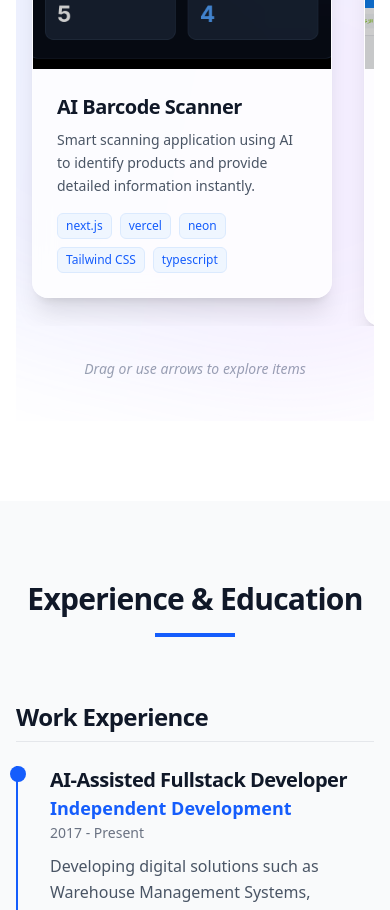
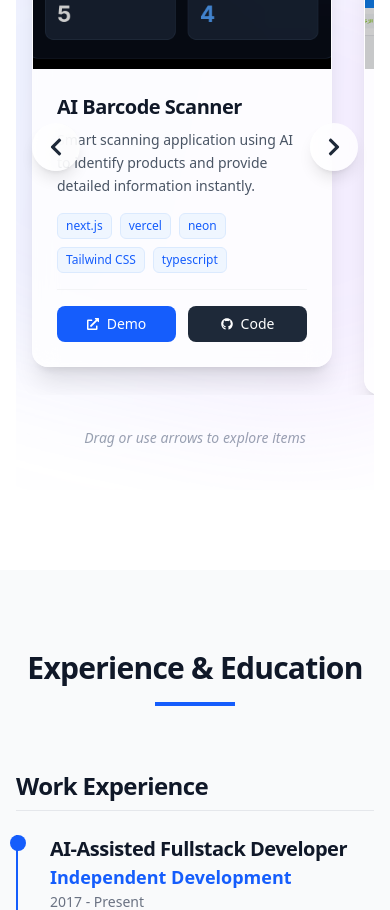
Before and after one commit to hambaliairz-ship-it/portofolio-ai, a Next.js app: page / in a window 390 px wide. Shown: the part 3400-4310 px from the top of the page. Built offline with nearby package versions, Linux system fonts and the light colour scheme.

Commit message:
fix: restore mobile nav visibility and add mobile action buttons

```diff
--- a/komponen/organisme/portfolio-carousel/PortfolioCarousel.js
+++ b/komponen/organisme/portfolio-carousel/PortfolioCarousel.js
@@ -35,10 +35,9 @@ const PortfolioCarousel = ({ projects }) => {
             {/* Background decoration */}
             <div className="absolute top-1/2 left-1/2 -translate-x-1/2 -translate-y-1/2 w-[200%] h-[500px] bg-linear-to-r from-blue-500/10 to-purple-500/10 rotate-12 blur-3xl rounded-full z-0 pointer-events-none" />
 
-            {/* Navigation Arrows */}
             <button
                 onClick={slideLeft}
-                className="absolute left-4 top-1/2 -translate-y-1/2 z-20 w-12 h-12 flex items-center justify-center bg-white/80 dark:bg-gray-800/80 backdrop-blur-md rounded-full shadow-lg text-gray-800 dark:text-white hover:bg-white dark:hover:bg-gray-700 transition-all duration-300 transform hover:scale-110 focus:outline-hidden opacity-0 translate-x-4 group-hover/carousel:opacity-100 group-hover/carousel:translate-x-0 group-active/carousel:opacity-100 group-active/carousel:translate-x-0"
+                className="absolute left-4 top-1/2 -translate-y-1/2 z-20 w-12 h-12 flex items-center justify-center bg-white/80 dark:bg-gray-800/80 backdrop-blur-md rounded-full shadow-lg text-gray-800 dark:text-white hover:bg-white dark:hover:bg-gray-700 transition-all duration-300 transform hover:scale-110 focus:outline-hidden opacity-100 translate-x-0 md:opacity-0 md:translate-x-4 md:group-hover/carousel:opacity-100 md:group-hover/carousel:translate-x-0"
                 aria-label="Previous project"
             >
                 <FaChevronLeft className="text-xl" />
@@ -46,7 +45,7 @@ const PortfolioCarousel = ({ projects }) => {
 
             <button
                 onClick={slideRight}
-                className="absolute right-4 top-1/2 -translate-y-1/2 z-20 w-12 h-12 flex items-center justify-center bg-white/80 dark:bg-gray-800/80 backdrop-blur-md rounded-full shadow-lg text-gray-800 dark:text-white hover:bg-white dark:hover:bg-gray-700 transition-all duration-300 transform hover:scale-110 focus:outline-hidden opacity-0 -translate-x-4 group-hover/carousel:opacity-100 group-hover/carousel:translate-x-0 group-active/carousel:opacity-100 group-active/carousel:translate-x-0"
+                className="absolute right-4 top-1/2 -translate-y-1/2 z-20 w-12 h-12 flex items-center justify-center bg-white/80 dark:bg-gray-800/80 backdrop-blur-md rounded-full shadow-lg text-gray-800 dark:text-white hover:bg-white dark:hover:bg-gray-700 transition-all duration-300 transform hover:scale-110 focus:outline-hidden opacity-100 translate-x-0 md:opacity-0 md:-translate-x-4 md:group-hover/carousel:opacity-100 md:group-hover/carousel:translate-x-0"
                 aria-label="Next project"
             >
                 <FaChevronRight className="text-xl" />
@@ -83,8 +82,8 @@ const PortfolioCarousel = ({ projects }) => {
                                     }}
                                 />
 
-                                {/* Overlay Links */}
-                                <div className="absolute inset-0 z-20 flex items-center justify-center gap-4 opacity-0 group-hover:opacity-100 transition-opacity duration-300 transform translate-y-4 group-hover:translate-y-0">
+                                {/* Overlay Links - Desktop Only */}
+                                <div className="absolute inset-0 z-20 hidden md:flex items-center justify-center gap-4 opacity-0 group-hover:opacity-100 transition-opacity duration-300 transform translate-y-4 group-hover:translate-y-0">
                                     {project.demoUrl && (
                                         <a
                                             href={project.demoUrl}
@@ -121,7 +120,7 @@ const PortfolioCarousel = ({ projects }) => {
                                 </Text>
 
                                 {/* Tech Stack */}
-                                <div className="flex flex-wrap gap-2 mt-auto">
+                                <div className="flex flex-wrap gap-2 mt-auto mb-4">
                                     {project.techStack?.map((tech, idx) => (
                                         <span
                                             key={idx}
@@ -130,6 +129,30 @@ const PortfolioCarousel = ({ projects }) => {
                                             {tech}
                                         </span>
                                     ))}
+                                </div>
+
+                                {/* Mobile Actions - Visible below content on mobile */}
+                                <div className="flex gap-3 md:hidden mt-auto pt-4 border-t border-gray-100 dark:border-gray-700">
+                                    {project.demoUrl && (
+                                        <a
+                                            href={project.demoUrl}
+                                            target="_blank"
+                                            rel="noopener noreferrer"
+                                            className="flex items-center gap-2 px-4 py-2 bg-blue-600 text-white text-sm font-medium rounded-lg hover:bg-blue-700 transition-colors flex-1 justify-center"
+                                        >
+                                            <FaExternalLinkAlt className="text-xs" /> Demo
+                                        </a>
+                                    )}
+                                    {project.sourceCodeUrl && (
+                                        <a
+                                            href={project.sourceCodeUrl}
+                                            target="_blank"
+                                            rel="noopener noreferrer"
+                                            className="flex items-center gap-2 px-4 py-2 bg-gray-800 dark:bg-gray-700 text-white text-sm font-medium rounded-lg hover:bg-gray-700 dark:hover:bg-gray-600 transition-colors flex-1 justify-center"
+                                        >
+                                            <FaGithub className="text-xs" /> Code
+                                        </a>
+                                    )}
                                 </div>
                             </div>
                         </motion.div>
@@ -145,6 +168,7 @@ const PortfolioCarousel = ({ projects }) => {
             </div>
         </div>
     );
+
 };
 
 export default PortfolioCarousel;
```
